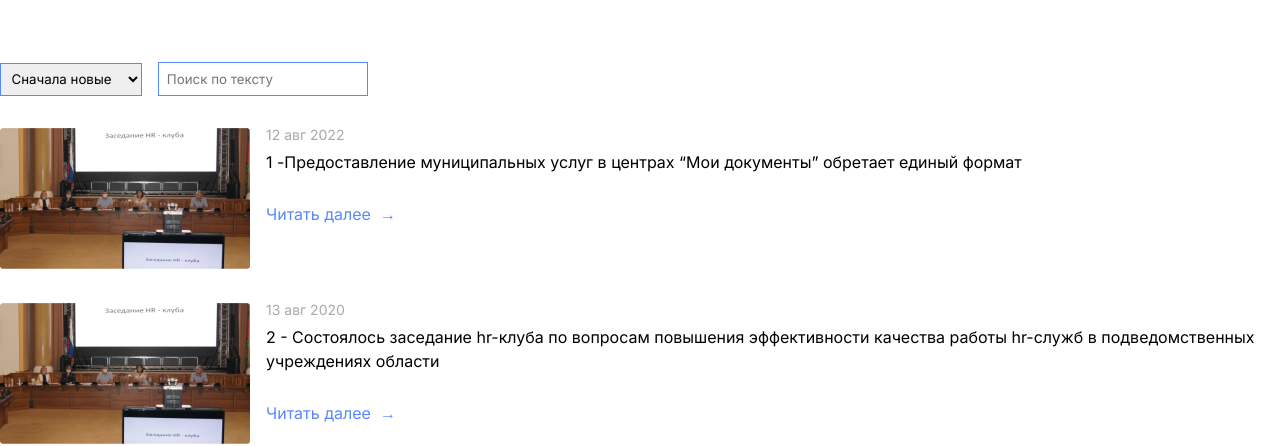
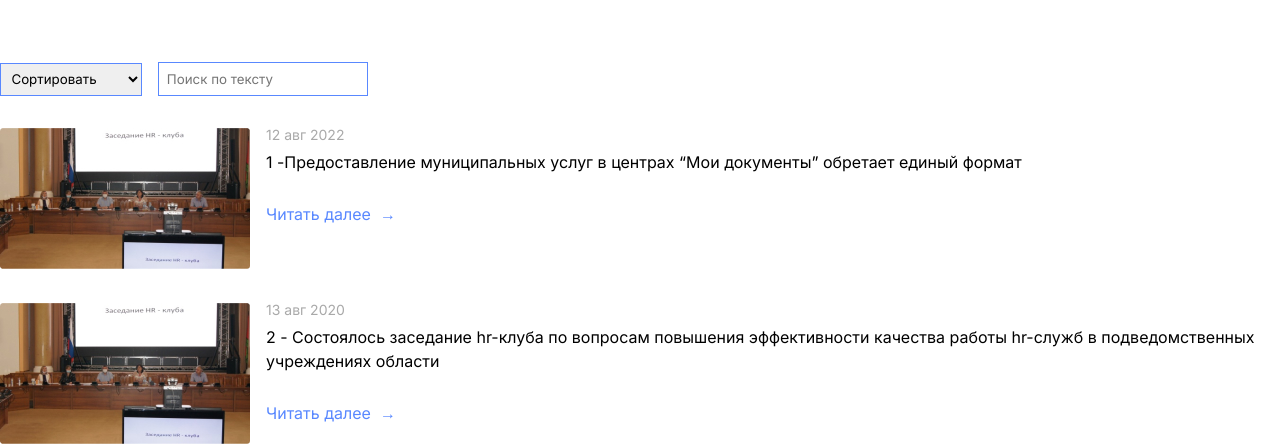
Before and after one commit to GrigoryVelchu/test-work, a Nuxt app: page /news in a window 1280 px wide. Shown: the part 502-948 px from the top of the page. Built offline with nearby package versions, Linux system fonts and the light colour scheme.

Commit message:
repair some data

```diff
--- a/pages/news/index.vue
+++ b/pages/news/index.vue
@@ -2,6 +2,7 @@
   <div class="all-news">
     <div class = "search">
       <select @change = "changeFilter">
+        <option value = '' disabled selected>Сортировать</option>
         <option value = 'newest'>Сначала новые</option>
         <option value = 'oldest'>Сначала старые</option>
       </select>
--- a/store/newsItems.js
+++ b/store/newsItems.js
@@ -12,7 +12,7 @@ export const state = () => {
         id:2,
         imgSrc:"news-image1",
         date:"13 авг 2020",
-        text:"2 - Cостоялось заседание hr-клуба по вопросам повышения эффективности качества работы hr-служб в подведомственных учреждениях области",
+        text:"2 - Состоялось заседание hr-клуба по вопросам повышения эффективности качества работы hr-служб в подведомственных учреждениях области",
         linkTo:"/post"
       },
       {
@@ -54,7 +54,7 @@ export const state = () => {
         id:8,
         imgSrc:"news-image1",
         date:"3 мар 1785",
-        text:"8 - Cостоялось заседание hr-клуба по вопросам повышения эффективности качества работы hr-служб в подведомственных учреждениях области",
+        text:"8 - Состоялось заседание hr-клуба по вопросам повышения эффективности качества работы hr-служб в подведомственных учреждениях области",
         linkTo:"/post"
       },
       {
```
